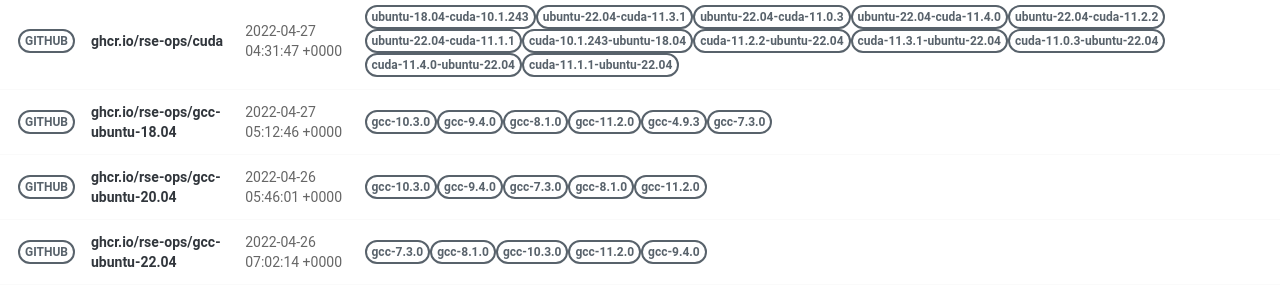
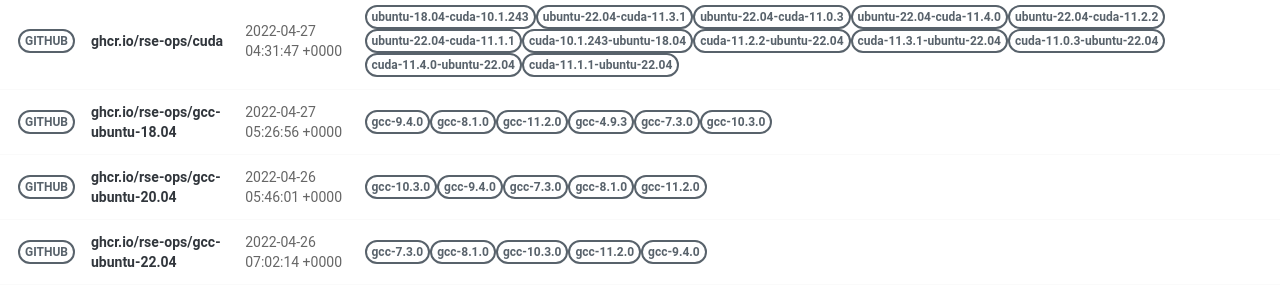
Before and after one commit to rse-ops/docker-images, a Jekyll site: the page built from pages/index.md, in a window 1280 px wide. Shown: the part 502-801 px from the top of the page. Built offline with Jekyll 4.4.1, drawn with Linux system fonts in a browser that asks for light colours; nearby versions of some CDN libraries.

Commit message:
Automated push to update library 2022-04-27

```diff
--- a/_library/ghcr.io-rse-ops-gcc-ubuntu-18.04.md
+++ b/_library/ghcr.io-rse-ops-gcc-ubuntu-18.04.md
@@ -1,14 +1,11 @@
 ---
 layout: container
 name: ghcr.io/rse-ops/gcc-ubuntu-18.04
-updated_at: 2022-04-27 05:12:46.751993
+updated_at: 2022-04-27 05:26:56.373440
 
 
 container_url: https://github.com/orgs/rse-ops/packages/container/package/gcc-ubuntu-18.04
 versions:
- - tag: gcc-10.3.0
-   dockerfile: https://github.com/rse-ops/docker-images/blob/main/ubuntu/gcc/Dockerfile
-   manifest: https://crane.ggcr.dev/manifest/ghcr.io/rse-ops/gcc-ubuntu-18.04:gcc-10.3.0
  - tag: gcc-9.4.0
    dockerfile: https://github.com/rse-ops/docker-images/blob/main/ubuntu/gcc/Dockerfile
    manifest: https://crane.ggcr.dev/manifest/ghcr.io/rse-ops/gcc-ubuntu-18.04:gcc-9.4.0
```
Also changed, not shown: other parts of _library/ghcr.io-rse-ops-gcc-ubuntu-18.04.md (+3 -0 lines).
